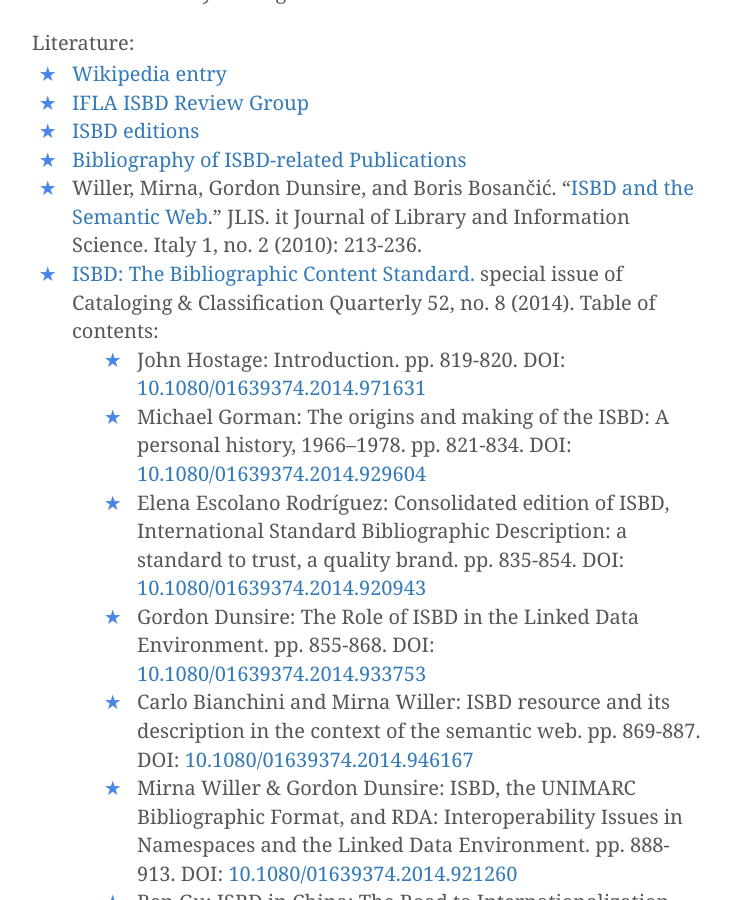
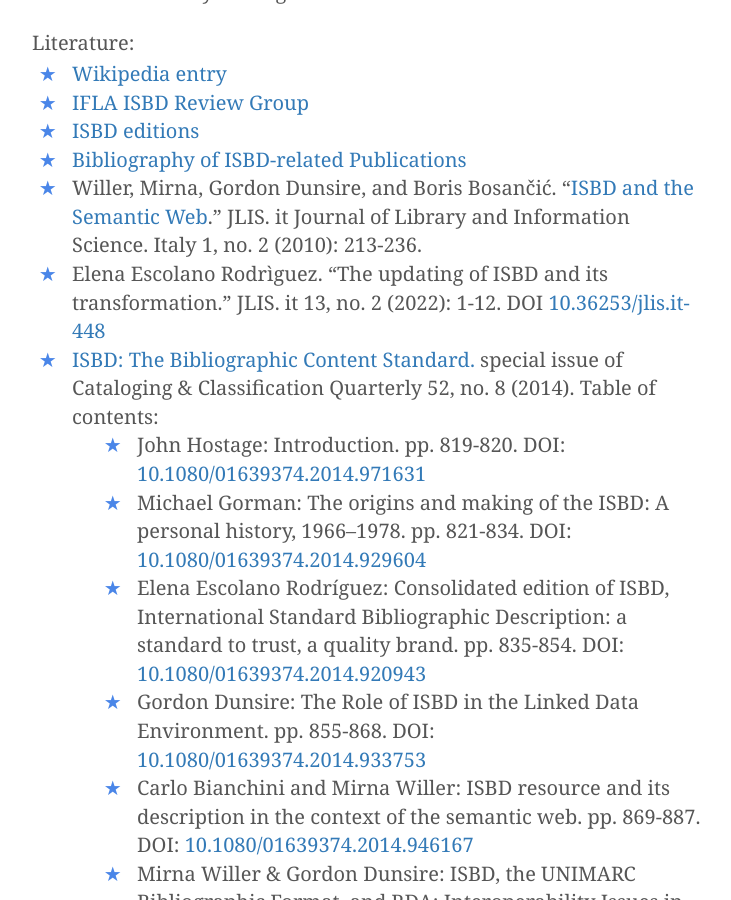
Before and after one commit to pkiraly/pkiraly.github.io, a Jekyll site: the page built from topics.md, in a window 1280 px wide and 900 px high, scrolled down 12334 px. Shown: the whole window, without its empty margins (283-1014 px from the left). Built offline with Jekyll 4.4.1, drawn with Linux system fonts in a browser that asks for light colours; nearby versions of some CDN libraries; some web fonts are replaced; comment, search, counter and statistics services are not loaded.

Commit message:
Adding ISBD bibliography

```diff
--- a/topics.md
+++ b/topics.md
@@ -241,6 +241,7 @@
 * [ISBD editions](https://www.ifla.org/g/isbd-rg/isbd-editions/)
 * [Bibliography of ISBD-related Publications](https://www.ifla.org/g/isbd-rg/bibliography-of-isbd-related-publications/)
 * Willer, Mirna, Gordon Dunsire, and Boris Bosančić. "[ISBD and the Semantic Web](https://www.torrossa.com/en/resources/an/4382663)." JLIS. it Journal of Library and Information Science. Italy 1, no. 2 (2010): 213-236.
+* Elena Escolano Rodrìguez. "The updating of ISBD and its transformation." JLIS. it 13, no. 2 (2022): 1-12. DOI [10.36253/jlis.it-448](https://doi.org/10.36253/jlis.it-448)
 * [ISBD: The Bibliographic Content Standard.](https://www.tandfonline.com/toc/wccq20/52/8) special issue of Cataloging & Classification Quarterly 52, no. 8 (2014). Table of contents:
   * John Hostage: Introduction. pp. 819-820. DOI: [10.1080/01639374.2014.971631](https://doi.org/10.1080/01639374.2014.971631)
   * Michael Gorman: The origins and making of the ISBD: A personal history, 1966–1978. pp. 821-834. DOI: [10.1080/01639374.2014.929604](https://doi.org/10.1080/01639374.2014.929604)
```
